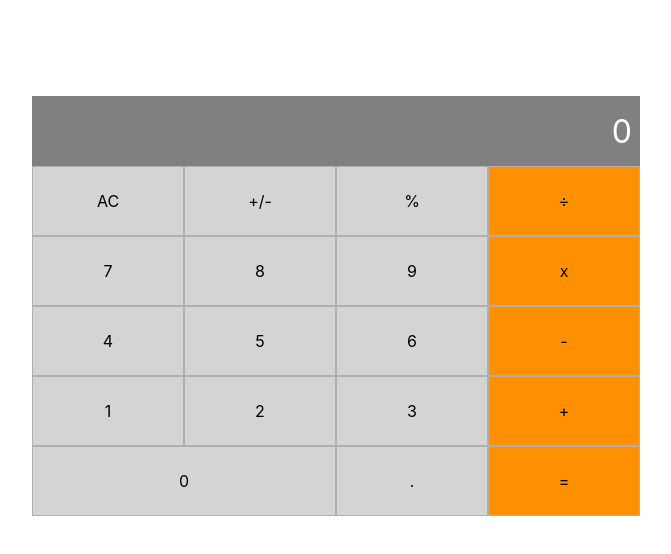
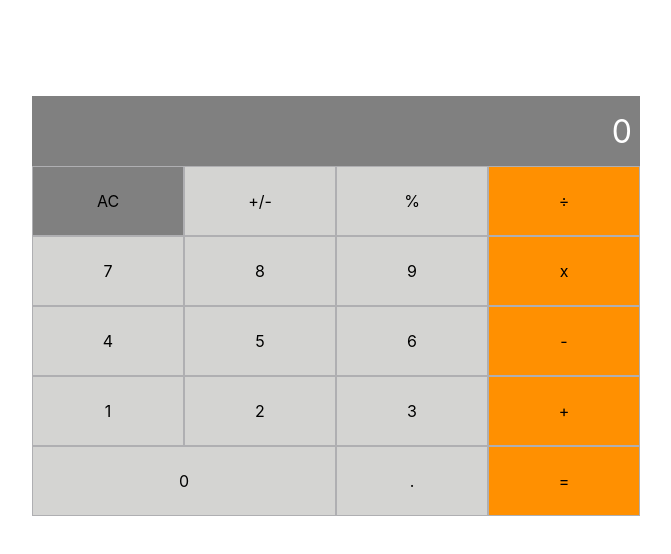
Before and after one commit to Alexr16/MathMagicians, a React (Create React App) app: page / in a window 1280 px wide. In both pictures the pointer is over the button "AC". Shown: the top 554 px of the page, without its empty margins (304-975 px from the left). Built offline with nearby package versions, Linux system fonts and the light colour scheme.

Commit message:
Add button hover

```diff
--- a/src/App.css
+++ b/src/App.css
@@ -47,8 +47,16 @@ body {
   background-color: #d4d4d2;
 }
 
+.gray:hover {
+  background-color: gray;
+}
+
 .orange {
   background-color: #ff9001;
+}
+
+.orange:hover {
+  background-color: orange;
 }
 
 .zero {
```
